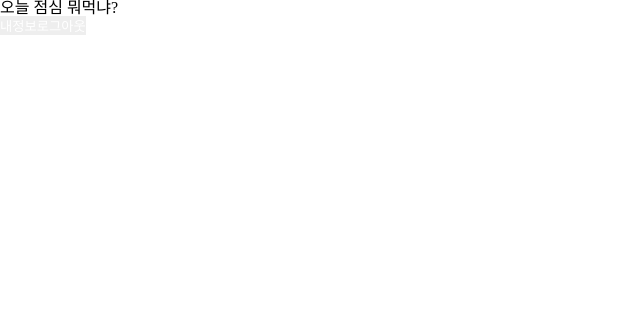
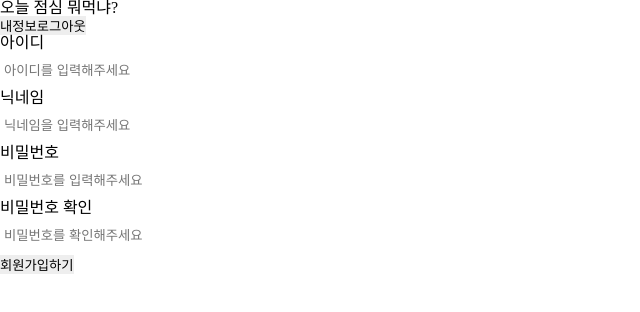
Before and after one commit to jihyunan-dev/hanghae_mini_front, a React (Create React App) app: page /register in a window 1280 px wide. Shown: the top 312 px of the page, without its empty margins (0-640 px from the left). Built offline with nearby package versions, Linux system fonts and the light colour scheme.

Commit message:
[ADD, style] Register.js생성, element폴더안에 index.js생성, Button style color 변경

```diff
--- a/src/components/Header.js
+++ b/src/components/Header.js
@@ -5,8 +5,8 @@ const Header = (props) => {
   return (
     <>
       <div>오늘 점심 뭐먹냐?</div>
-      <Button text="내정보"></Button>
-      <Button text="로그아웃"></Button>
+      <Button width="auto" text="내정보"></Button>
+      <Button width="auto" text="로그아웃"></Button>
     </>
   );
 };
--- a/src/elements/Button.js
+++ b/src/elements/Button.js
@@ -11,7 +11,7 @@ const Button = (props) => {
   };
   return (
     <>
-      <ElButton>{text}</ElButton>
+      <ElButton {...stlyes}>{text}</ElButton>
     </>
   );
 };
@@ -26,7 +26,7 @@ Button.defaultProps = {
 const ElButton = styled.button`
   width: ${(props) => props.width};
   background-color: #eee;
-  color: #fff;
+  color: black;
   border: none;
 `;
 
--- a/src/elements/Input.js
+++ b/src/elements/Input.js
@@ -2,14 +2,22 @@ import React from "react";
 import styled from "styled-components";
 
 const Input = (props) => {
+  const { label, placeholder, type } = props;
   return (
     <>
-      <ElInput></ElInput>
+      <div>
+        {label}
+        <ElInput placeholder={placeholder} type={type}></ElInput>
+      </div>
     </>
   );
 };
 
-Input.defaultProps = {};
+Input.defaultProps = {
+  label: false,
+  placeholder: "텍스트를 입력해주세요",
+  type: "text",
+};
 
 const ElInput = styled.input`
   width: 100%;
--- /dev/null
+++ b/src/pages/Register.js
@@ -0,0 +1,22 @@
+import React from "react";
+import Input from "../elements/Input";
+import Button from "../elements/Button";
+
+const Register = (props) => {
+  return (
+    <>
+      <div>
+        <Input label="아이디" placeholder="아이디를 입력해주세요"></Input>
+        <Input label="닉네임" placeholder="닉네임을 입력해주세요"></Input>
+        <Input label="비밀번호" placeholder="비밀번호를 입력해주세요"></Input>
+        <Input
+          label="비밀번호 확인"
+          placeholder="비밀번호를 확인해주세요"
+        ></Input>
+        <Button width="auto" text="회원가입하기"></Button>
+      </div>
+    </>
+  );
+};
+
+export default Register;
--- a/src/shared/App.js
+++ b/src/shared/App.js
@@ -1,5 +1,6 @@
 import React from "react";
 import Header from "../components/Header";
+import Register from '../pages/Register';
 import GlobalStyles from "./GlobalStyles";
 
 const App = () => {
@@ -7,6 +8,7 @@ const App = () => {
     <>
       <GlobalStyles />
       <Header />
+      <Register />
     </>
   );
 };
```
